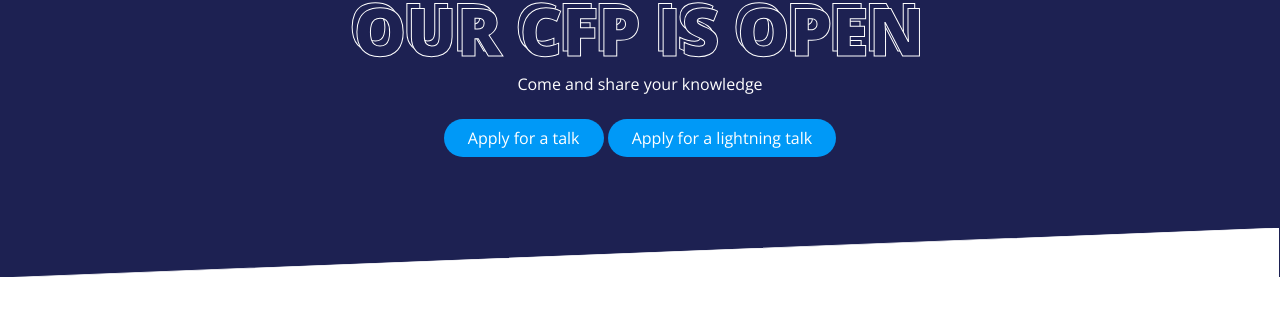
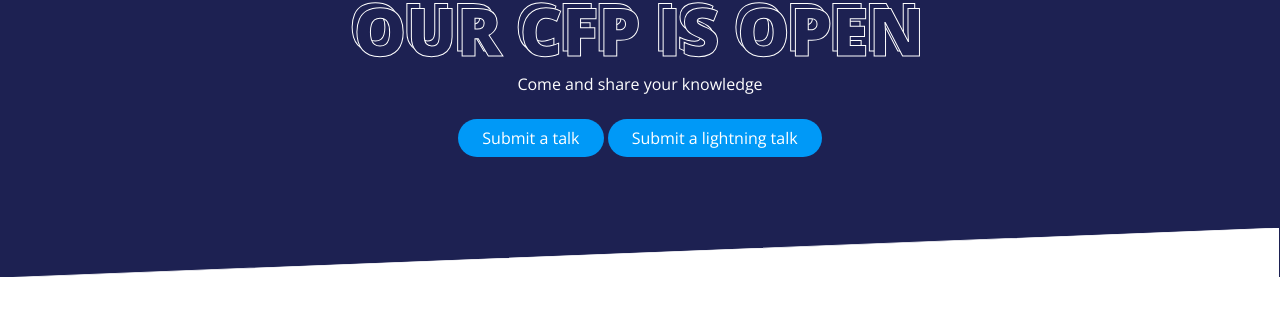
Before and after one commit to ScaleConfCo/scaleconfco-2019, a Jekyll site: the page built from index.md, in a window 1280 px wide and 900 px high, scrolled down 1295 px, cut to the strip 0-847 px from the top of the window. Shown: the part 133-442 px from the top of the strip. Built offline with Jekyll 4.4.1, drawn with Linux system fonts in a browser that asks for light colours.

Commit message:
Change CFP button wording

```diff
--- a/_data/en.json
+++ b/_data/en.json
@@ -58,6 +58,6 @@
     "cfp": {
         "title": "Our CFP is open",
         "description": "Come and share your knowledge",
-        "buttons": [ "Apply for a talk", "Apply for a lightning talk" ]
+        "buttons": [ "Submit a talk", "Submit a lightning talk" ]
     }
 }
--- a/_data/es.json
+++ b/_data/es.json
@@ -58,6 +58,6 @@
     "cfp": {
         "title": "Nuestro CFP está abierto",
         "description": "Ven y comparte tu conocimiento",
-        "buttons": [ "Aplicar a una charla", "Aplicar a una charla rápida" ]
+        "buttons": [ "Comparte una charla", "Comparte una charla rápida" ]
     }
 }
```
